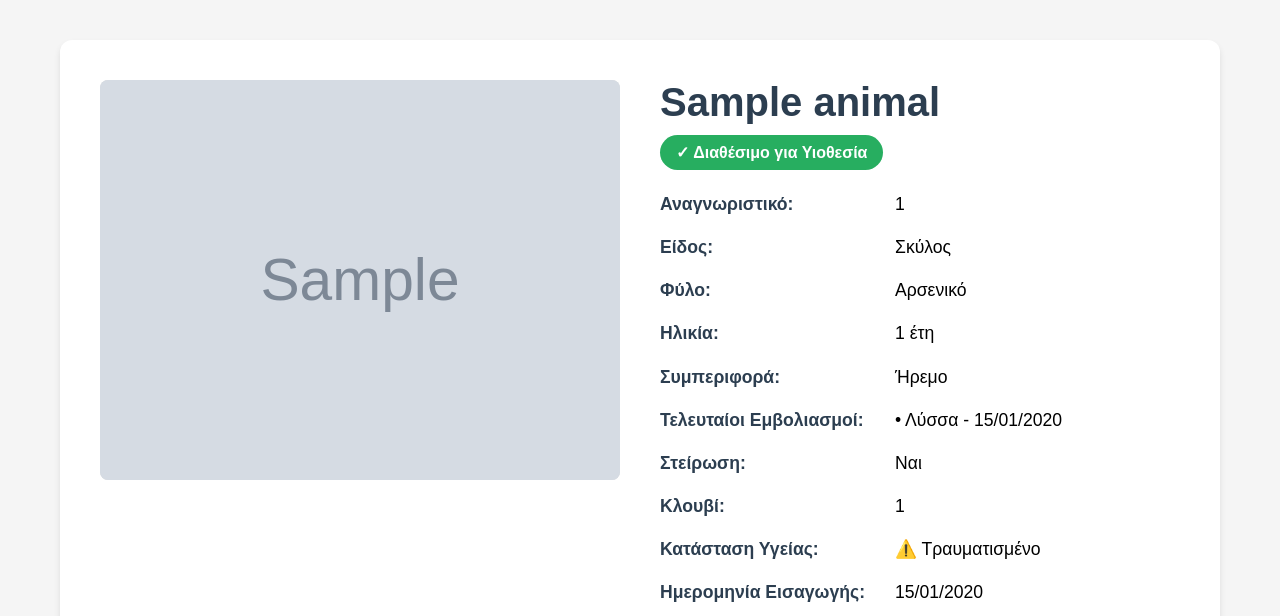
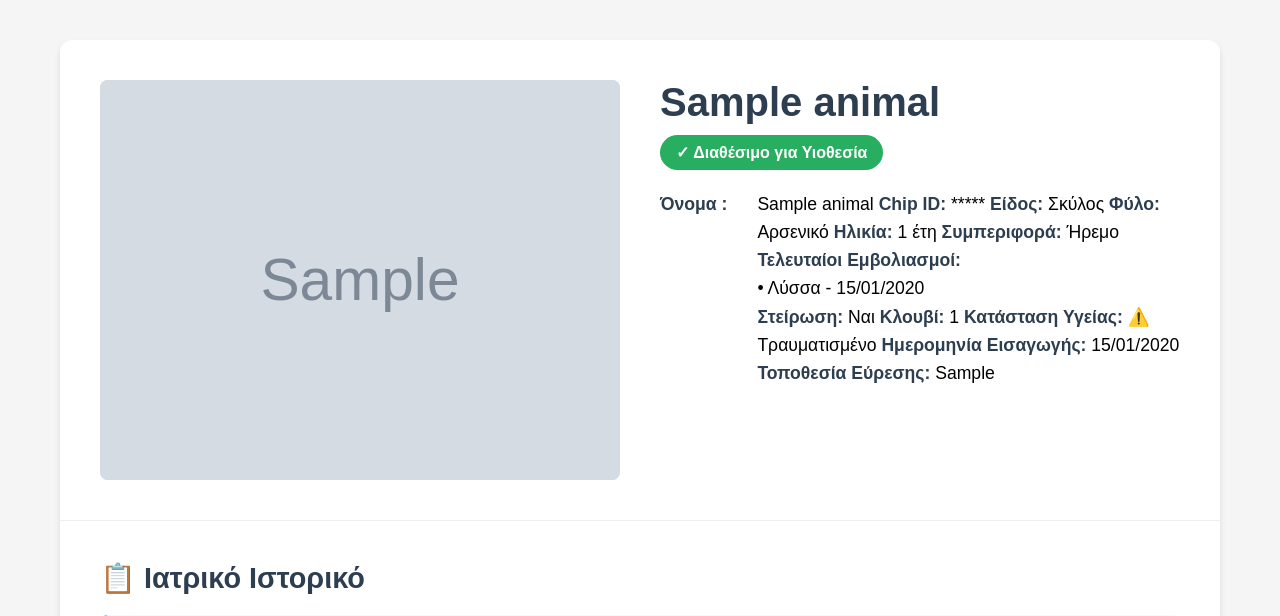
Before and after one commit to nafnafnaf/shelter, a Django app: page /adopt/1/ in a window 1280 px wide. Shown: the part 78-694 px from the top of the page. Run offline with Django 4.2, Linux system fonts and the light colour scheme; tables that the repository leaves empty hold one stand-in row (values such as "Sample post"); grey boxes marked "Sample" are stand-in pictures.

Commit message:
addedNameChipID

```diff
--- a/templates/public/animal_detail.html
+++ b/templates/public/animal_detail.html
@@ -86,8 +86,11 @@
                     {% endif %}
 
                     <div class="info-grid">
-                        <strong>Αναγνωριστικό:</strong>
-                        <span>{{ animal.chip_id }}</span>
+                        <strong> Όνομα :</strong>
+                        <span>{{ animal.name}}
+
+                        <strong>Chip ID:</strong>
+                        <span>*****{{ animal.chip_id|slice:"-3" }}</span>
 
                         <strong>Είδος:</strong>
                         <span>{{ animal.get_species_display }}</span>
```
